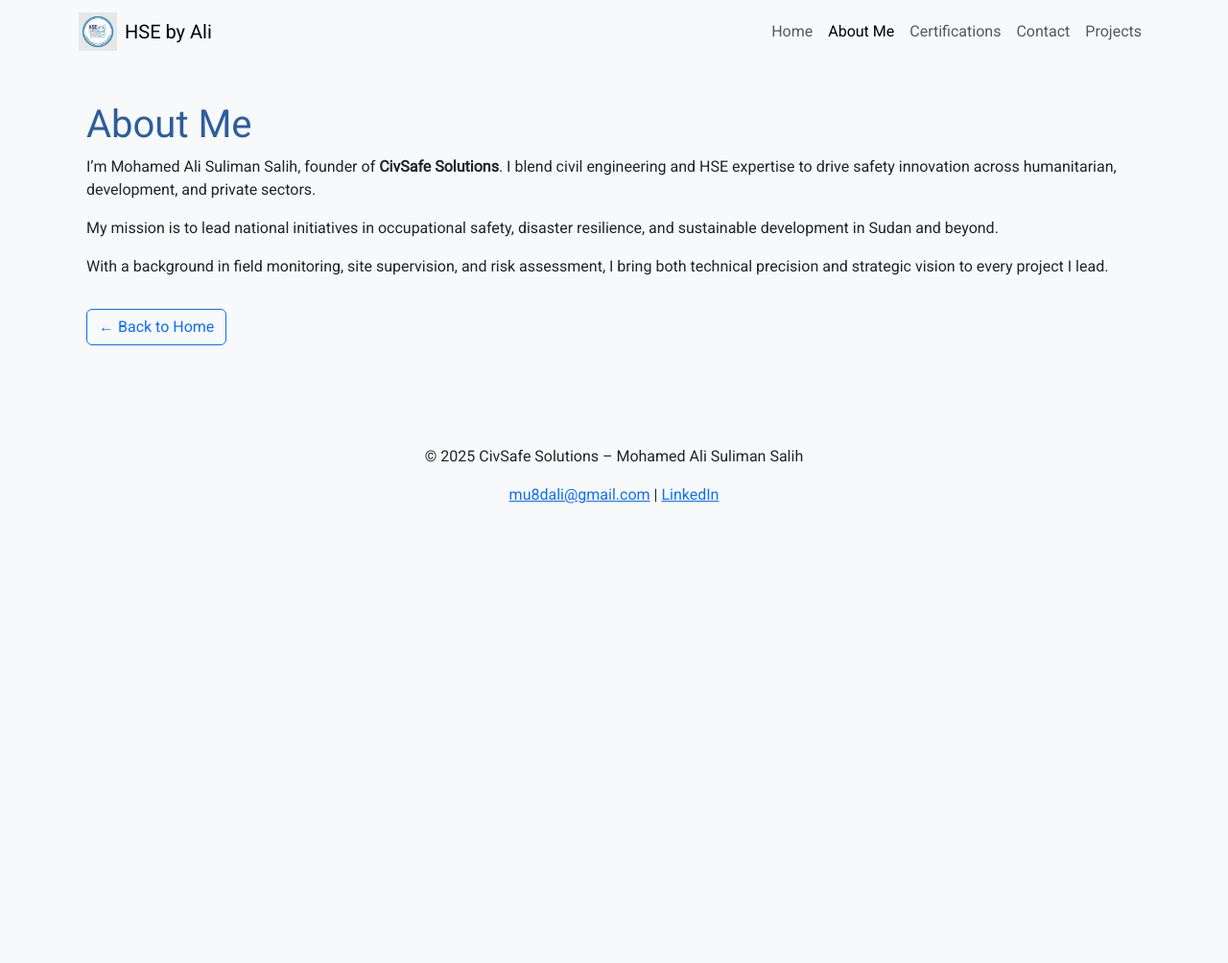
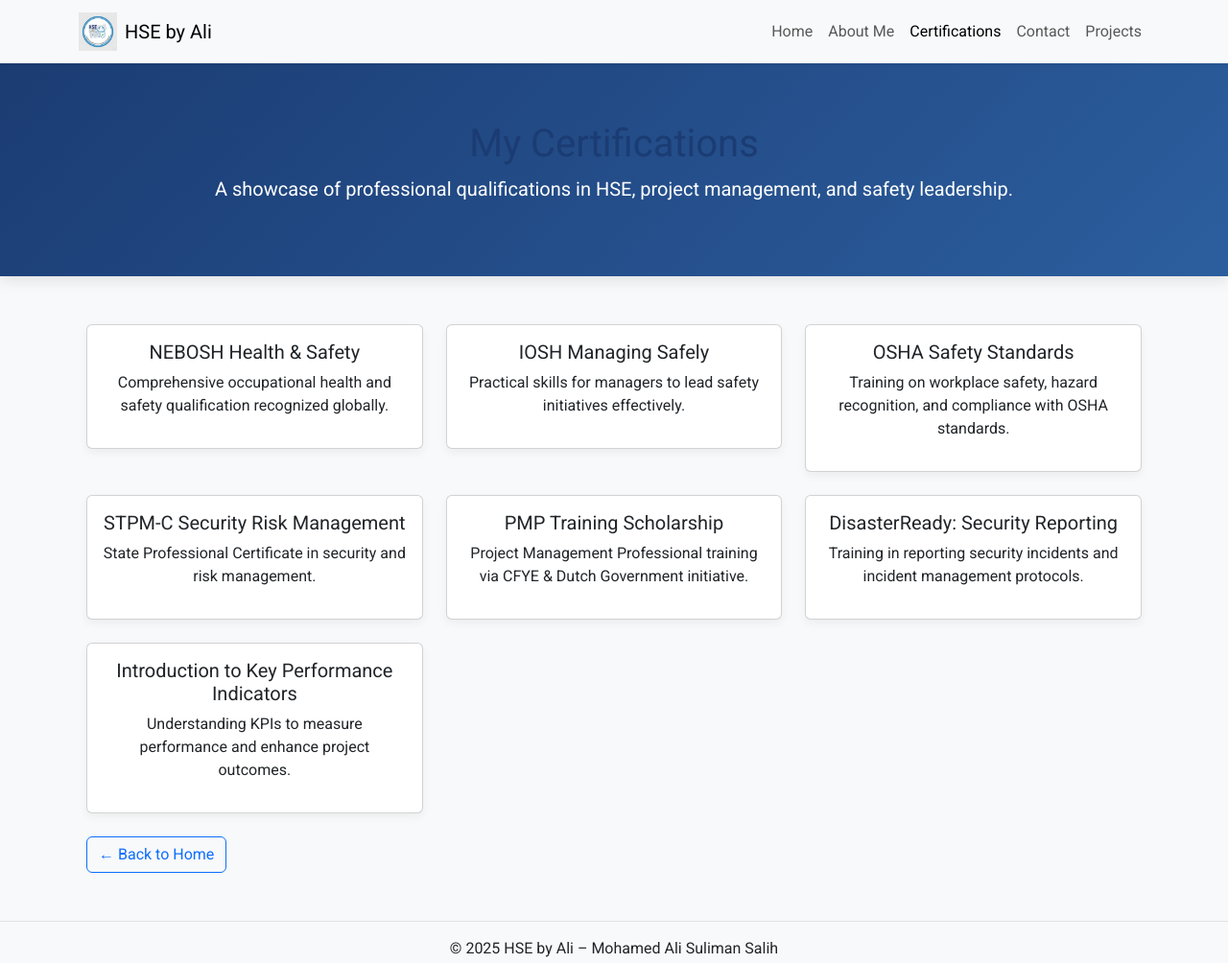
Before and after one commit to 8ina/HSEbyAli.github.io, a plain HTML site: page about.html in a window 1280 px wide. Shown: the top 1004 px of the page at 96% size. Before the commit the page ends 800 px from the top, so only its background shows below. Drawn offline with nearby package versions, Linux system fonts and the light colour scheme.

Commit message:
Update about.html
Signed-off-by: 8ina <148150686+8ina@users.noreply.github.com>

```diff
--- a/about.html
+++ b/about.html
@@ -2,19 +2,31 @@
 <html lang="en">
 <head>
   <meta charset="UTF-8">
-  <title>About Me – HSE by Ali</title>
+  <title>Certifications – HSE by Ali</title>
+  <meta name="viewport" content="width=device-width, initial-scale=1">
   <link href="https://cdn.jsdelivr.net/npm/bootstrap@5.3.2/dist/css/bootstrap.min.css" rel="stylesheet">
   <link href="https://fonts.googleapis.com/css2?family=Roboto&display=swap" rel="stylesheet">
   <style>
-    body { background-color: #f8f9fa; font-family: 'Roboto', sans-serif; }
-    h1, h2 { color: #2c5e9e; }
-    .section { padding: 40px 20px; }
+    body { font-family: 'Roboto', sans-serif; background-color: #f8f9fa; }
+    .hero {
+      padding: 60px 20px;
+      text-align: center;
+      background: linear-gradient(135deg, #1b3c73, #2c5e9e);
+      color: #fff;
+      box-shadow: 0 4px 15px rgba(0,0,0,0.1);
+    }
+    h1, h2 { color: #1b3c73; }
+    .section { padding: 50px 20px; }
+    .card { box-shadow: 0 4px 10px rgba(0,0,0,0.05); transition: transform 0.2s ease; }
+    .card:hover { transform: translateY(-5px); box-shadow: 0 6px 20px rgba(0,0,0,0.1); }
+    footer a { color: #1b3c73; text-decoration: none; }
+    footer a:hover { text-decoration: underline; }
   </style>
 </head>
 <body>
 
   <!-- Navbar -->
-  <nav class="navbar navbar-expand-lg navbar-light bg-light">
+  <nav class="navbar navbar-expand-lg navbar-light bg-light shadow-sm">
     <div class="container">
       <a class="navbar-brand d-flex align-items-center" href="index.html">
         <img src="logo.jpg" alt="HSE by Ali Logo" height="40" class="me-2">
@@ -26,8 +38,8 @@
       <div class="collapse navbar-collapse" id="navbarNav">
         <ul class="navbar-nav ms-auto">
           <li class="nav-item"><a class="nav-link" href="index.html">Home</a></li>
-          <li class="nav-item"><a class="nav-link active" href="about.html">About Me</a></li>
-          <li class="nav-item"><a class="nav-link" href="certifications.html">Certifications</a></li>
+          <li class="nav-item"><a class="nav-link" href="about.html">About Me</a></li>
+          <li class="nav-item"><a class="nav-link active" href="certifications.html">Certifications</a></li>
           <li class="nav-item"><a class="nav-link" href="contact.html">Contact</a></li>
           <li class="nav-item"><a class="nav-link" href="projects.html">Projects</a></li>
         </ul>
@@ -35,18 +47,64 @@
     </div>
   </nav>
 
-  <!-- About Section -->
+  <!-- Hero Section -->
+  <div class="hero">
+    <h1>My Certifications</h1>
+    <p class="lead">A showcase of professional qualifications in HSE, project management, and safety leadership.</p>
+  </div>
+
+  <!-- Certifications Section -->
   <div class="container section">
-    <h1>About Me</h1>
-    <p>I’m Mohamed Ali Suliman Salih, founder of <strong>CivSafe Solutions</strong>. I blend civil engineering and HSE expertise to drive safety innovation across humanitarian, development, and private sectors.</p>
-    <p>My mission is to lead national initiatives in occupational safety, disaster resilience, and sustainable development in Sudan and beyond.</p>
-    <p>With a background in field monitoring, site supervision, and risk assessment, I bring both technical precision and strategic vision to every project I lead.</p>
-    <a href="index.html" class="btn btn-outline-primary mt-3">← Back to Home</a>
+    <div class="row g-4">
+      <div class="col-md-4">
+        <div class="card p-3 text-center">
+          <h5>NEBOSH Health & Safety</h5>
+          <p>Comprehensive occupational health and safety qualification recognized globally.</p>
+        </div>
+      </div>
+      <div class="col-md-4">
+        <div class="card p-3 text-center">
+          <h5>IOSH Managing Safely</h5>
+          <p>Practical skills for managers to lead safety initiatives effectively.</p>
+        </div>
+      </div>
+      <div class="col-md-4">
+        <div class="card p-3 text-center">
+          <h5>OSHA Safety Standards</h5>
+          <p>Training on workplace safety, hazard recognition, and compliance with OSHA standards.</p>
+        </div>
+      </div>
+      <div class="col-md-4">
+        <div class="card p-3 text-center">
+          <h5>STPM-C Security Risk Management</h5>
+          <p>State Professional Certificate in security and risk management.</p>
+        </div>
+      </div>
+      <div class="col-md-4">
+        <div class="card p-3 text-center">
+          <h5>PMP Training Scholarship</h5>
+          <p>Project Management Professional training via CFYE & Dutch Government initiative.</p>
+        </div>
+      </div>
+      <div class="col-md-4">
+        <div class="card p-3 text-center">
+          <h5>DisasterReady: Security Reporting</h5>
+          <p>Training in reporting security incidents and incident management protocols.</p>
+        </div>
+      </div>
+      <div class="col-md-4">
+        <div class="card p-3 text-center">
+          <h5>Introduction to Key Performance Indicators</h5>
+          <p>Understanding KPIs to measure performance and enhance project outcomes.</p>
+        </div>
+      </div>
+    </div>
+    <a href="index.html" class="btn btn-outline-primary mt-4">← Back to Home</a>
   </div>
 
   <!-- Footer -->
-  <footer class="bg-light text-center py-3 mt-5">
-    <p>&copy; 2025 CivSafe Solutions – Mohamed Ali Suliman Salih</p>
+  <footer class="bg-light text-center py-3 border-top">
+    <p>&copy; 2025 HSE by Ali – Mohamed Ali Suliman Salih</p>
     <p>
       <a href="mailto:mu8dali@gmail.com">mu8dali@gmail.com</a> |
       <a href="https://linkedin.com/in/mohamed-s-b8929a28b" target="_blank">LinkedIn</a>
```
